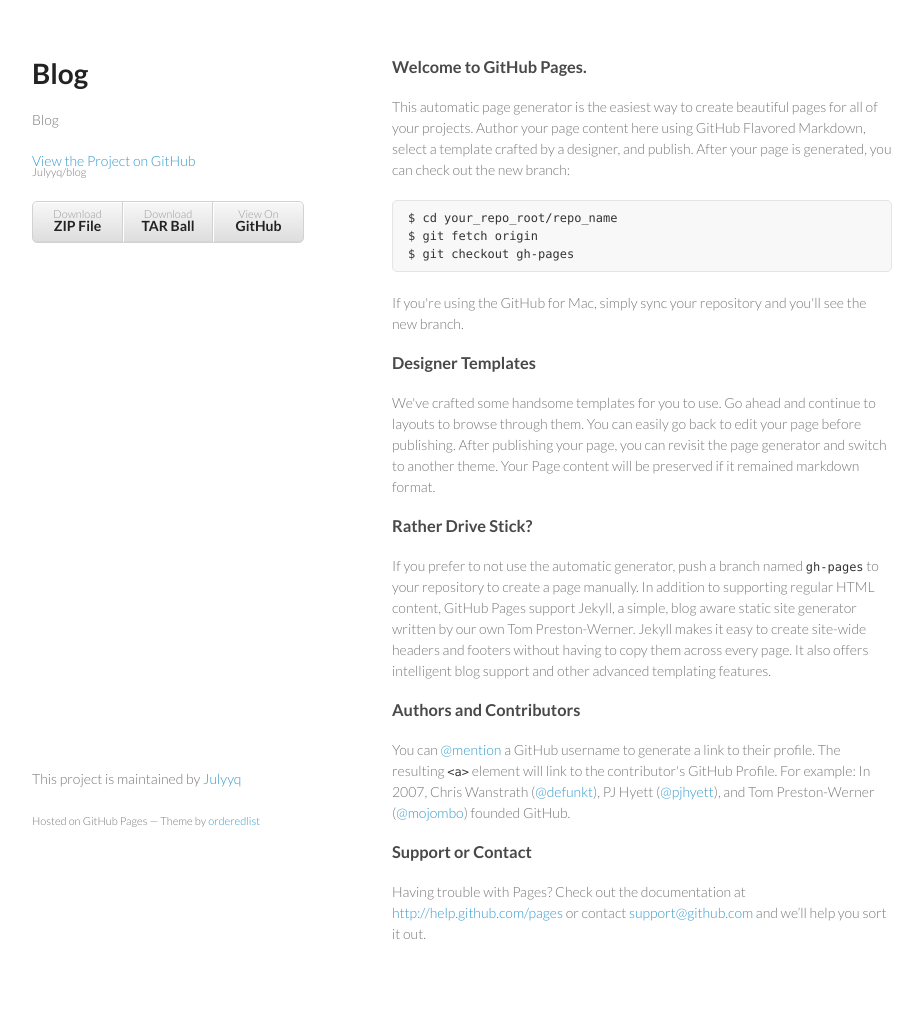
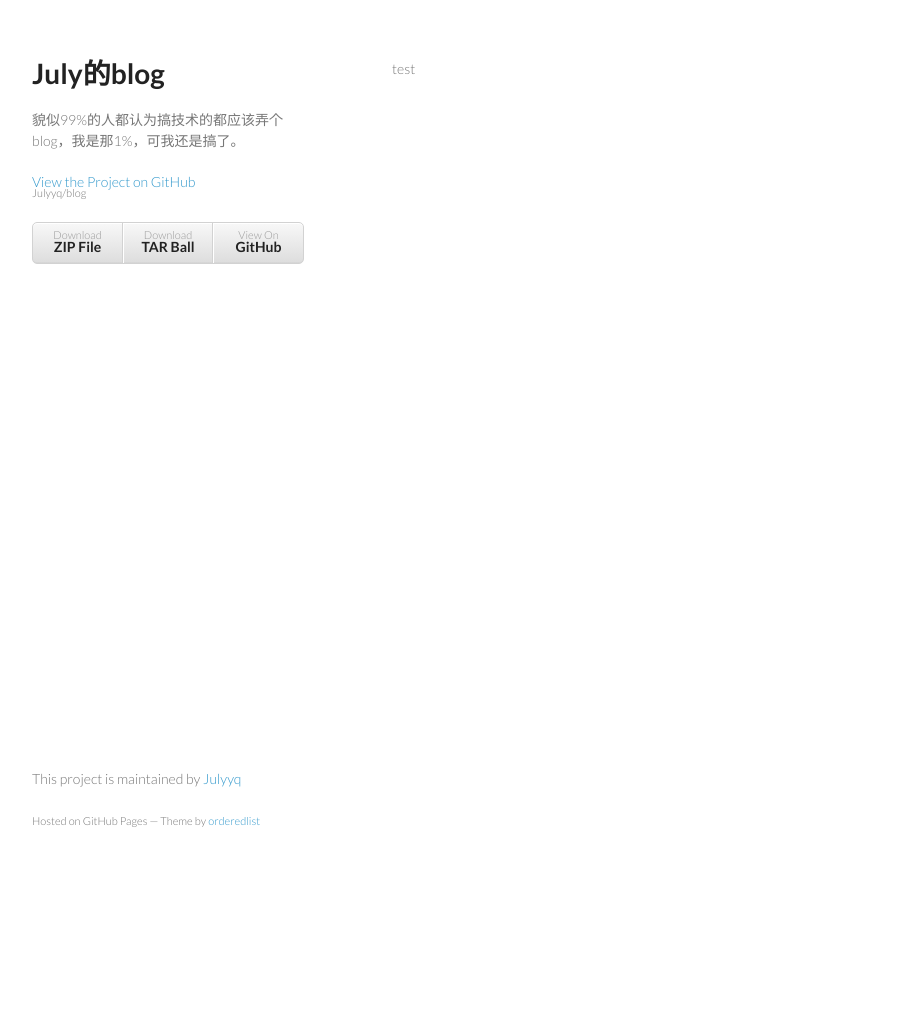
Before and after one commit to Julyyq/blog, a Jekyll site: the page index.html, which Jekyll copies as it is, in a window 1280 px wide. Shown: the whole page, without its empty margins (178-1101 px from the left). Built offline with Jekyll 4.4.1, drawn with Linux system fonts in a browser that asks for light colours; after the commit the page ends 900 px from its top, so only the background shows below that.

Commit message:
初始化

```diff
--- a/index.html
+++ b/index.html
@@ -15,8 +15,8 @@
   <body>
     <div class="wrapper">
       <header>
-        <h1>Blog</h1>
-        <p>Blog</p>
+        <h1>July的blog</h1>
+        <p>貌似99%的人都认为搞技术的都应该弄个blog，我是那1%，可我还是搞了。</p>
 
         <p class="view"><a href="https://github.com/Julyyq/blog">View the Project on GitHub <small>Julyyq/blog</small></a></p>
 
@@ -28,32 +28,7 @@
         </ul>
       </header>
       <section>
-        <h3>Welcome to GitHub Pages.</h3>
-
-<p>This automatic page generator is the easiest way to create beautiful pages for all of your projects. Author your page content here using GitHub Flavored Markdown, select a template crafted by a designer, and publish. After your page is generated, you can check out the new branch:</p>
-
-<pre><code>$ cd your_repo_root/repo_name
-$ git fetch origin
-$ git checkout gh-pages
-</code></pre>
-
-<p>If you're using the GitHub for Mac, simply sync your repository and you'll see the new branch.</p>
-
-<h3>Designer Templates</h3>
-
-<p>We've crafted some handsome templates for you to use. Go ahead and continue to layouts to browse through them. You can easily go back to edit your page before publishing. After publishing your page, you can revisit the page generator and switch to another theme. Your Page content will be preserved if it remained markdown format.</p>
-
-<h3>Rather Drive Stick?</h3>
-
-<p>If you prefer to not use the automatic generator, push a branch named <code>gh-pages</code> to your repository to create a page manually. In addition to supporting regular HTML content, GitHub Pages support Jekyll, a simple, blog aware static site generator written by our own Tom Preston-Werner. Jekyll makes it easy to create site-wide headers and footers without having to copy them across every page. It also offers intelligent blog support and other advanced templating features.</p>
-
-<h3>Authors and Contributors</h3>
-
-<p>You can <a href="https://github.com/blog/821" class="user-mention">@mention</a> a GitHub username to generate a link to their profile. The resulting <code>&lt;a&gt;</code> element will link to the contributor's GitHub Profile. For example: In 2007, Chris Wanstrath (<a href="https://github.com/defunkt" class="user-mention">@defunkt</a>), PJ Hyett (<a href="https://github.com/pjhyett" class="user-mention">@pjhyett</a>), and Tom Preston-Werner (<a href="https://github.com/mojombo" class="user-mention">@mojombo</a>) founded GitHub.</p>
-
-<h3>Support or Contact</h3>
-
-<p>Having trouble with Pages? Check out the documentation at <a href="http://help.github.com/pages">http://help.github.com/pages</a> or contact <a href="mailto:support@github.com">support@github.com</a> and we’ll help you sort it out.</p>
+        test
       </section>
       <footer>
         <p>This project is maintained by <a href="https://github.com/Julyyq">Julyyq</a></p>
```
